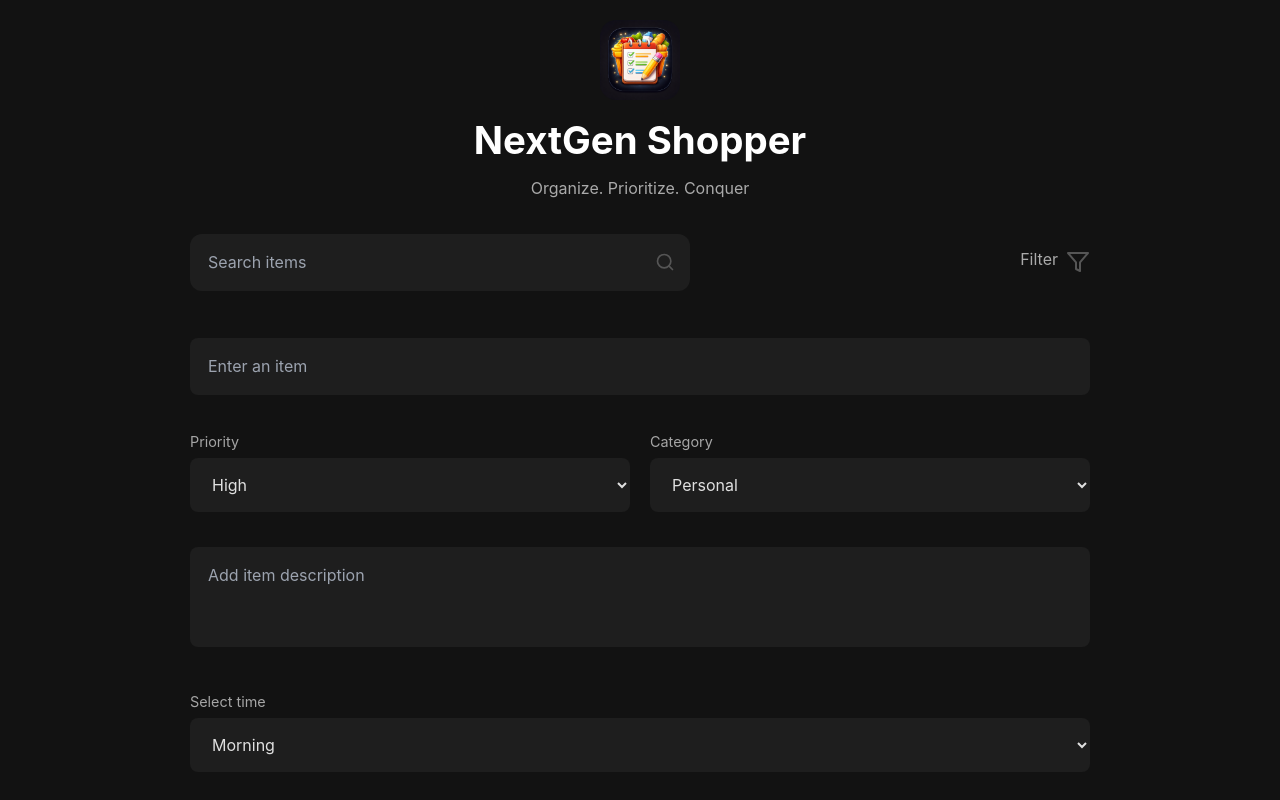
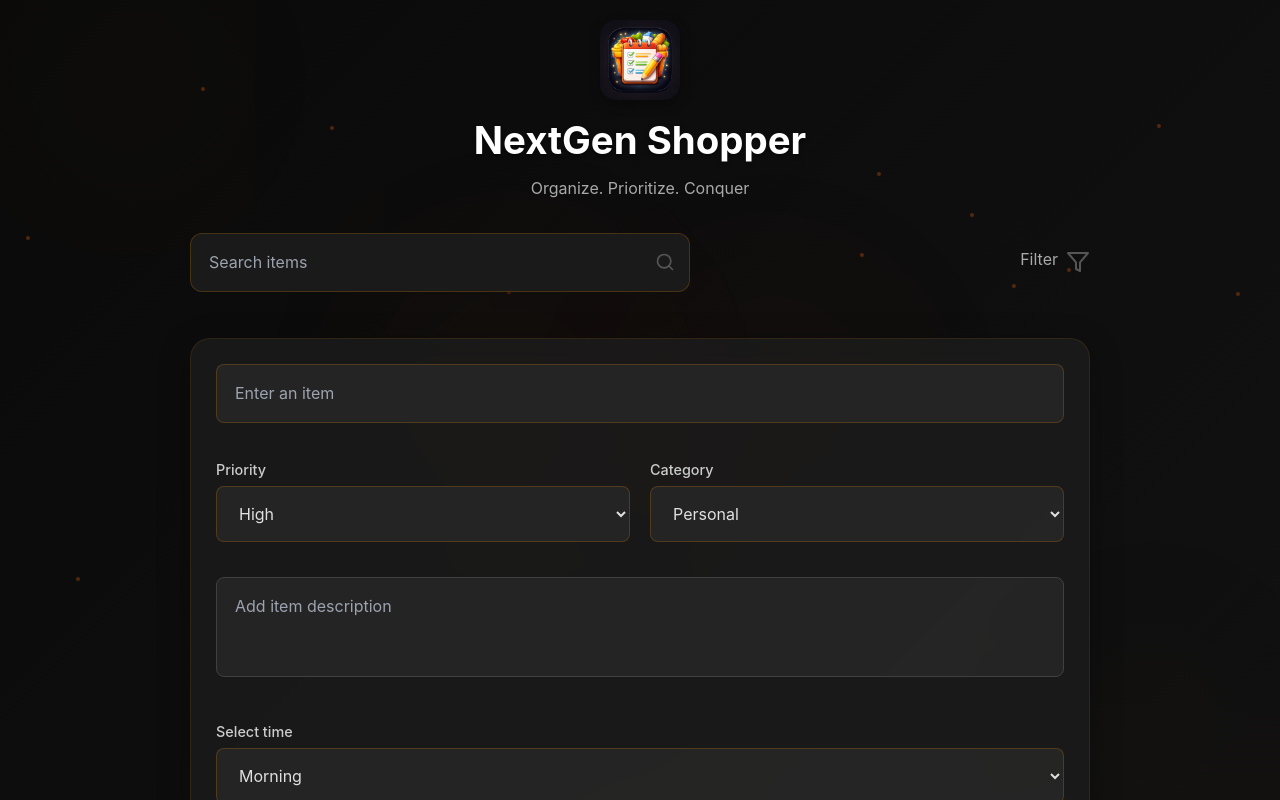
Before and after one commit to StackKens/Next-Gen-Shopper, a React (Vite) app: page / in a window 1280 px wide. Shown: the top 800 px of the page. Built offline with nearby package versions, Linux system fonts and the light colour scheme.

Commit message:
feat(UX): add background text in the app

```diff
--- a/src/App.jsx
+++ b/src/App.jsx
@@ -1,6 +1,7 @@
 import { useState, useEffect } from 'react';
 import ItemForm from './components/ItemForm';
 import ItemList from './components/itemList';
+import BackgroundTexts from './components/BackgroundTexts';
 
 const App = () => {
   // Items state
@@ -62,6 +63,7 @@ const App = () => {
 
   return (
     <div>
+      <BackgroundTexts />
       <ItemForm onAddItem={handleAddOrUpdateItem} editingItem={editingItem} />
       <ItemList
         item={item}
--- /dev/null
+++ b/src/components/BackgroundTexts.jsx
@@ -0,0 +1,86 @@
+import React from 'react';
+
+const textsLeft = [
+  'BrainStack Studios',
+  'Crafting scalable software',
+  'Innovate. Build. Scale.',
+  'Future-ready solutions',
+  'Digital transformation experts',
+];
+
+const textsRight = [
+  'Quality code, exceptional UX',
+  'Efficiency meets creativity',
+  'Modern solutions for modern problems',
+  'Your software partner',
+  'Pushing boundaries daily',
+];
+
+const BackgroundTexts = () => {
+  return (
+    <>
+      {/* LEFT SIDE TEXTS - Animated scrolling */}
+      <div className='fixed left-0 top-0 h-full w-1/4 pointer-events-none z-0 overflow-hidden opacity-10 hidden md:block'>
+        {textsLeft.map((text, idx) => (
+          <div
+            key={`left-${idx}`}
+            className='absolute left-8 text-4xl xl:text-5xl font-bold text-gray-400 select-none'
+            style={{
+              top: `${-200 - idx * 200}px`,
+              animation: `scroll-left ${30 + idx * 3}s linear infinite`,
+              animationDelay: `${idx * 2}s`,
+              transform: 'rotate(-5deg)',
+              textShadow: '0 0 10px rgba(255,152,0,0.3)',
+            }}
+          >
+            {text}
+          </div>
+        ))}
+      </div>
+
+      {/* RIGHT SIDE TEXTS - Animated scrolling */}
+      <div className='fixed right-0 top-0 h-full w-1/4 pointer-events-none z-0 overflow-hidden opacity-10 hidden md:block'>
+        {textsRight.map((text, idx) => (
+          <div
+            key={`right-${idx}`}
+            className='absolute right-8 text-4xl xl:text-5xl font-bold text-gray-400 select-none text-right'
+            style={{
+              top: `${-200 - idx * 200}px`,
+              animation: `scroll-right ${35 + idx * 3}s linear infinite`,
+              animationDelay: `${idx * 2.5}s`,
+              transform: 'rotate(5deg)',
+              textShadow: '0 0 10px rgba(255,152,0,0.3)',
+            }}
+          >
+            {text}
+          </div>
+        ))}
+      </div>
+
+      {/* Floating particles */}
+      <div className='fixed inset-0 pointer-events-none z-0'>
+        {[...Array(20)].map((_, i) => (
+          <div
+            key={`particle-${i}`}
+            className='absolute w-1 h-1 bg-gradient-to-r from-orange-500/30 to-orange-600/30 rounded-full'
+            style={{
+              left: `${Math.random() * 100}%`,
+              top: `${Math.random() * 100}%`,
+              animation: `float ${15 + i * 2}s ease-in-out infinite`,
+              animationDelay: `${i * 0.5}s`,
+            }}
+          />
+        ))}
+      </div>
+
+      {/* Gradient orbs */}
+      <div className='fixed left-1/4 top-1/4 w-96 h-96 bg-gradient-to-r from-orange-500/10 to-orange-600/10 rounded-full blur-3xl pointer-events-none z-0 animate-glow' />
+      <div
+        className='fixed right-1/4 bottom-1/4 w-96 h-96 bg-gradient-to-r from-orange-600/10 to-orange-500/10 rounded-full blur-3xl pointer-events-none z-0 animate-glow'
+        style={{ animationDelay: '4s' }}
+      />
+    </>
+  );
+};
+
+export default BackgroundTexts;
--- a/src/index.css
+++ b/src/index.css
@@ -9,11 +9,89 @@
   padding: 0;
 }
 
+/* Base styles with improved background */
 body {
   font-family: 'Inter', sans-serif;
-  background-color: #121212;
+  background:
+    radial-gradient(
+      circle at 20% 80%,
+      rgba(255, 152, 0, 0.15) 0%,
+      transparent 50%
+    ),
+    radial-gradient(
+      circle at 80% 20%,
+      rgba(245, 124, 0, 0.1) 0%,
+      transparent 50%
+    ),
+    linear-gradient(
+      135deg,
+      #0a0a0a 0%,
+      #121212 25%,
+      #1a1a2e 50%,
+      #16213e 75%,
+      #0f3460 100%
+    );
+  background-size: 400% 400%;
+  animation: gradient-shift 15s ease infinite;
   color: #e0e0e0;
   line-height: 1.6;
+  min-height: 100vh;
+  position: relative;
+  overflow-x: hidden;
+}
+
+/* Animated background elements */
+body::before,
+body::after {
+  content: '';
+  position: fixed;
+  width: 100%;
+  height: 100%;
+  top: 0;
+  left: 0;
+  pointer-events: none;
+  z-index: -1;
+}
+
+body::before {
+  background:
+    radial-gradient(
+      circle at 10% 10%,
+      rgba(255, 152, 0, 0.05) 0%,
+      transparent 20%
+    ),
+    radial-gradient(
+      circle at 90% 90%,
+      rgba(245, 124, 0, 0.05) 0%,
+      transparent 20%
+    );
+  animation: glow 8s ease-in-out infinite;
+}
+
+body::after {
+  background-image:
+    linear-gradient(
+      90deg,
+      transparent 49%,
+      rgba(255, 152, 0, 0.03) 50%,
+      transparent 51%
+    ),
+    linear-gradient(
+      0deg,
+      transparent 49%,
+      rgba(245, 124, 0, 0.03) 50%,
+      transparent 51%
+    );
+  background-size: 50px 50px;
+  opacity: 0.1;
+}
+
+/* Main content container */
+.main-container {
+  position: relative;
+  z-index: 1;
+  backdrop-filter: blur(10px);
+  background: rgba(18, 18, 18, 0.7);
   min-height: 100vh;
 }
 
@@ -24,6 +102,7 @@ img.logo {
   height: 80px;
   margin: 20px auto 10px auto;
   border-radius: 20%;
+  filter: drop-shadow(0 4px 6px rgba(0, 0, 0, 0.3));
 }
 
 /* titles */
@@ -33,6 +112,7 @@ h1 {
   text-align: center;
   color: #fff;
   margin-bottom: 5px;
+  text-shadow: 0 2px 4px rgba(0, 0, 0, 0.5);
 }
 
 p {
@@ -54,15 +134,19 @@ p {
   padding: 16px 45px 16px 18px;
   border-radius: 12px;
   border: none;
-  background-color: #1e1e1e;
+  background: rgba(30, 30, 30, 0.8);
+  backdrop-filter: blur(10px);
+  border: 1px solid rgba(255, 152, 0, 0.2);
   color: #e0e0e0;
   font-size: 1rem;
-  transition: all 0.2s ease;
+  transition: all 0.3s ease;
 }
 
 .search input:focus {
-  outline: 2px solid #ff9800;
-  background-color: #2a2a2a;
+  outline: none;
+  border-color: #ff9800;
+  box-shadow: 0 0 0 3px rgba(255, 152, 0, 0.1);
+  background: rgba(42, 42, 42, 0.9);
 }
 
 .search svg {
@@ -94,7 +178,12 @@ p {
 form {
   max-width: 500px;
   margin: 0 auto 40px auto;
-  padding-top: -20px;
+  padding: 25px;
+  background: rgba(30, 30, 30, 0.6);
+  backdrop-filter: blur(10px);
+  border-radius: 20px;
+  border: 1px solid rgba(255, 152, 0, 0.1);
+  box-shadow: 0 8px 32px rgba(0, 0, 0, 0.3);
 }
 
 /* Inputs, Selects, Textarea */
@@ -105,27 +194,30 @@ form textarea {
   padding: 16px 18px;
   margin-bottom: 15px;
   border-radius: 8px;
-  border: none;
+  border: 1px solid rgba(255, 152, 0, 0.2);
   outline: none;
-  background-color: #1e1e1e;
+  background: rgba(40, 40, 40, 0.8);
   color: #e0e0e0;
   font-size: 1rem;
-  transition: all 0.2s ease;
+  transition: all 0.3s ease;
 }
 
 form input[type='text']:focus,
 form select:focus,
 form textarea:focus {
-  outline: 2px solid #ff9800;
-  background-color: #2a2a2a;
+  outline: none;
+  border-color: #ff9800;
+  box-shadow: 0 0 0 3px rgba(255, 152, 0, 0.1);
+  background: rgba(50, 50, 50, 0.9);
 }
 
 /* Labels */
 label {
   display: block;
   margin-bottom: 5px;
-  color: #cccccccb;
+  color: #cccccc;
   font-size: 0.85rem;
+  font-weight: 500;
 }
 
 /* Textarea Specific */
@@ -141,25 +233,54 @@ textarea {
   padding: 14px 0;
   border-radius: 12px;
   border: none;
-  background: linear-gradient(90deg, #ff9800, #f57c00);
+  background: linear-gradient(135deg, #ff9800, #f57c00);
   color: #fff;
   font-size: 1rem;
   font-weight: 600;
   cursor: pointer;
   transition: all 0.3s ease;
-  box-shadow: 0 4px 10px rgba(255, 152, 0, 0.4);
+  box-shadow: 0 4px 15px rgba(255, 152, 0, 0.4);
+  position: relative;
+  overflow: hidden;
+}
+
+.submit-btn::before {
+  content: '';
+  position: absolute;
+  top: 0;
+  left: -100%;
+  width: 100%;
+  height: 100%;
+  background: linear-gradient(
+    90deg,
+    transparent,
+    rgba(255, 255, 255, 0.2),
+    transparent
+  );
+  transition: left 0.7s;
+}
+
+.submit-btn:hover::before {
+  left: 100%;
 }
 
 .submit-btn:hover {
   transform: translateY(-2px);
-  box-shadow: 0 6px 15px rgba(255, 152, 0, 0.6);
+  box-shadow: 0 8px 25px rgba(255, 152, 0, 0.6);
+}
+
+.submit-btn:active {
+  transform: translateY(0);
 }
 
 /* Responsive design */
-
 @media screen and (max-width: 600px) {
   body {
     padding: 12px;
+  }
+
+  .main-container {
+    background: rgba(18, 18, 18, 0.85);
   }
 
   img.logo {
@@ -204,7 +325,7 @@ textarea {
 
   /* Form Card */
   form {
-    background-color: #181818;
+    background: rgba(24, 24, 24, 0.9);
     padding: 22px;
     border-radius: 16px;
     box-shadow: 0 6px 18px rgba(0, 0, 0, 0.4);
@@ -270,6 +391,7 @@ textarea {
     display: grid;
     grid-template-columns: repeat(2, 1fr);
     gap: 20px;
+    background: rgba(30, 30, 30, 0.7);
   }
 
   /* Title input full width */
@@ -307,3 +429,10 @@ textarea {
     font-size: 0.9rem;
   }
 }
+
+/* Hide background texts on mobile */
+@media screen and (max-width: 768px) {
+  .background-text {
+    display: none;
+  }
+}
--- a/tailwind.config.js
+++ b/tailwind.config.js
@@ -2,7 +2,47 @@
 export default {
   content: ['./index.html', './src/**/*.{js,jsx,ts,tsx}'],
   theme: {
-    extend: {},
+    extend: {
+      keyframes: {
+        float: {
+          '0%, 100%': { transform: 'translateY(0px)' },
+          '50%': { transform: 'translateY(-20px)' },
+        },
+        'float-reverse': {
+          '0%, 100%': { transform: 'translateY(0px)' },
+          '50%': { transform: 'translateY(20px)' },
+        },
+        'scroll-left': {
+          '0%': { transform: 'translateY(-100%) rotate(-5deg)' },
+          '100%': { transform: 'translateY(100vh) rotate(-5deg)' },
+        },
+        'scroll-right': {
+          '0%': { transform: 'translateY(-100%) rotate(5deg)' },
+          '100%': { transform: 'translateY(100vh) rotate(5deg)' },
+        },
+        'gradient-shift': {
+          '0%, 100%': { backgroundPosition: '0% 50%' },
+          '50%': { backgroundPosition: '100% 50%' },
+        },
+        glow: {
+          '0%, 100%': { opacity: '0.15' },
+          '50%': { opacity: '0.25' },
+        },
+      },
+      animation: {
+        float: 'float 8s ease-in-out infinite',
+        'float-reverse': 'float-reverse 10s ease-in-out infinite',
+        'scroll-left': 'scroll-left 30s linear infinite',
+        'scroll-right': 'scroll-right 35s linear infinite',
+        'gradient-shift': 'gradient-shift 15s ease infinite',
+        glow: 'glow 8s ease-in-out infinite',
+      },
+      backgroundImage: {
+        'gradient-radial': 'radial-gradient(var(--tw-gradient-stops))',
+        'gradient-conic':
+          'conic-gradient(from 180deg at 50% 50%, var(--tw-gradient-stops))',
+      },
+    },
   },
   plugins: [],
 };
```
